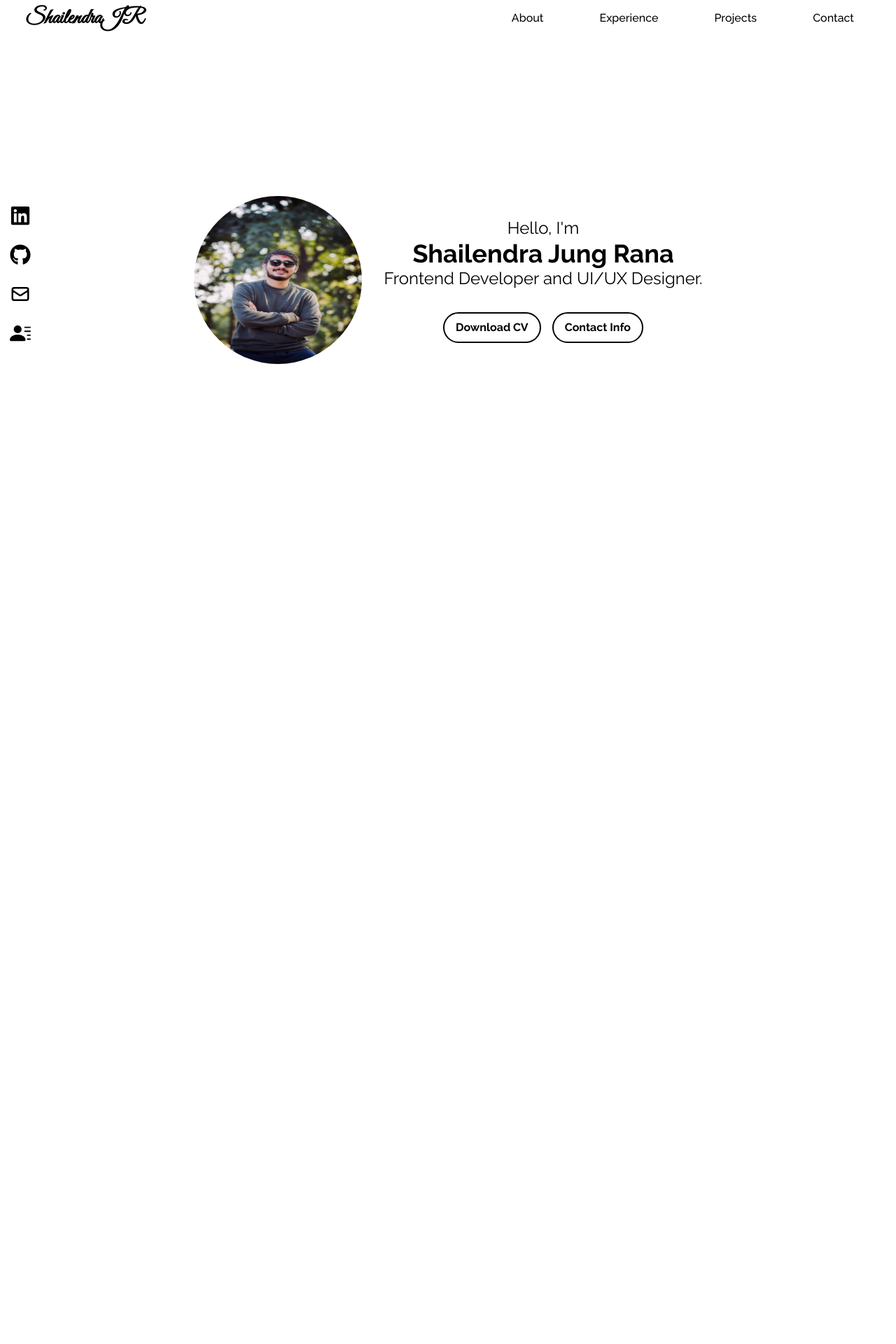
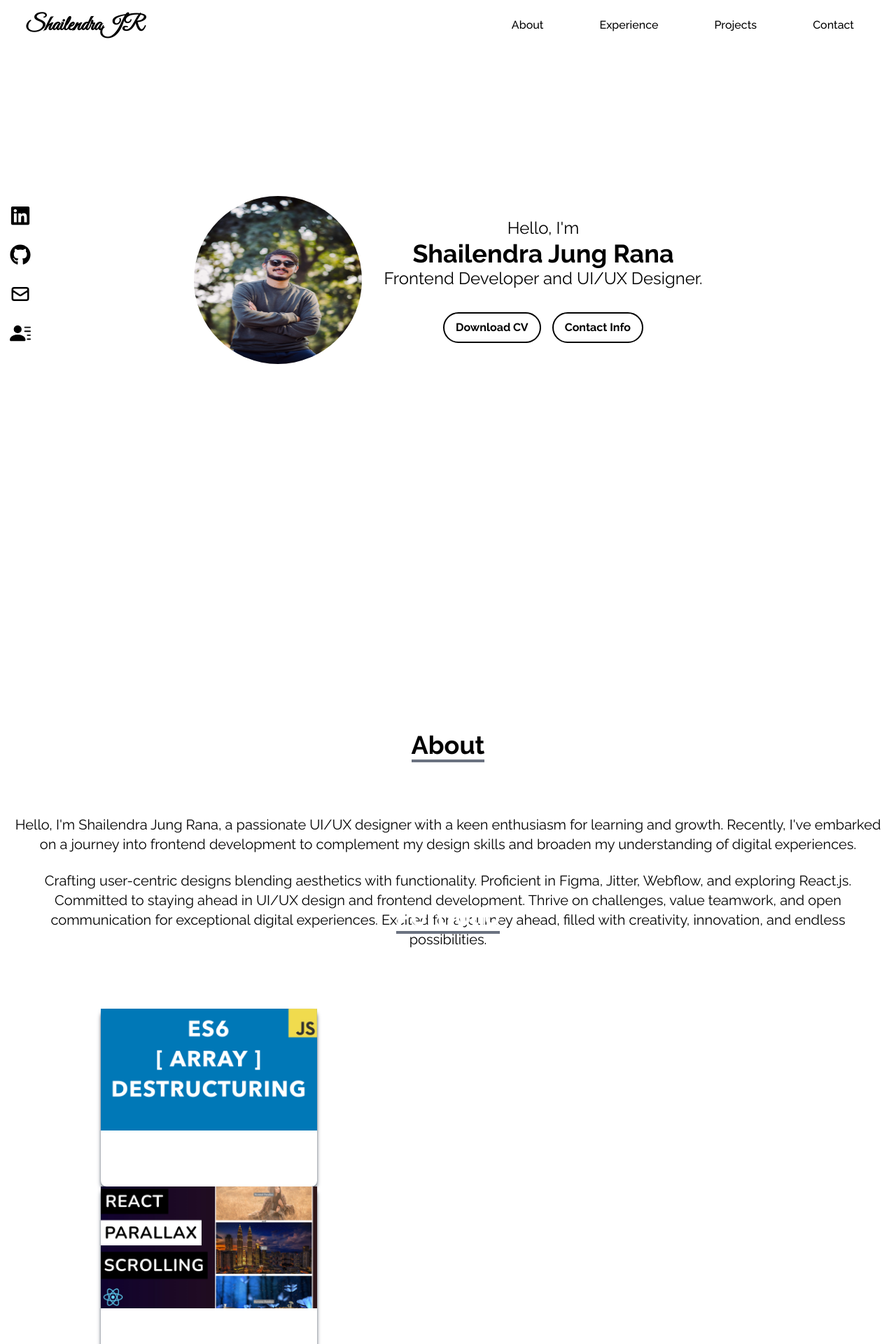
Before and after one commit to ShailendraJungRana/Portfolio, a React (Create React App) app: page / in a window 1280 px wide. Shown: the top 1920 px of the page at 70% size. Before the commit the page ends 800 px from the top, so only its background shows below. Built offline with nearby package versions, Linux system fonts and the light colour scheme.

Commit message:
About Section and project section is work on progress

```diff
--- a/src/App.js
+++ b/src/App.js
@@ -1,14 +1,18 @@
 import './App.css';
-import About from './components/About';
 import NavBar from './components/NavBar';
 import SocialLinks from './components/SocialLinks';
+import Shailendra from './components/Shailendra';
+import About from './components/About';
+import Projects from './components/Projects';
 
 function App() {
   return (
     <div className="App">
       <NavBar/>
+      <Shailendra/>
+      <SocialLinks/>
       <About/>
-      <SocialLinks/>
+      <Projects/>
     </div>
   );
 }
--- a/src/components/About.jsx
+++ b/src/components/About.jsx
@@ -1,74 +1,29 @@
 import React from 'react'
-import HeroImage from "../assets/heroImage.jpg";
-// import { MdKeyboardArrowRight } from "react-icons/md";
 
 const About = () => {
-  // const handleDownloadCV=()=>{
-  //   const link = document.createElement("a");
-  //   link.href='./src/assets/Shailendra-Jung-Rana';
-  //   link.download = "Shailendra-Jung-Rana.pdf";
-  //   document.body.appendChild(link);
-  //   link.click();
-  //   document.body.removeChild(link);
-  // };
+  return (
+    <div name='about' className="w-screen h-screen  bg-to-b from-white to-black ">
 
-  return (
-     <div name='home' className='h-screen w-full bg-gradient-to-b' >
-        <div className='max-w-screen-lg mx-auto flex flex-col texts-center
-        justify-center h-full px-4 py-3 md:flex-row'>
-        <div className="flex justify-center items-center md:mr-0">
-            <img src={HeroImage} alt="profile" className='mx-auto rounded-full w-60 h-60 md:w-60 md:h-60 '/>
-        </div>
-        <br></br>
-         {/* <div className='max-w-screen-lg flex flex-col justify-center items-center h-screen'> */}
-        <div className='flex flex-col justify-center items-center md:ml-8'>
-        <div className='text-center md:mr-0' >
-             <p className='text-2xl'>Hello, I'm</p>
-             <h1 className='text-4xl font-bold'>Shailendra Jung Rana</h1>
-             <p className='text-2xl'>Frontend Developer and UI/UX Designer.</p>
+        <div className='max-w-screem-lg p-4 mx-auto flex flex-col justify-center w-full h-full'>
+            <div className='pb-10'>
+                <p className='text-4xl font-bold inline border-b-4 border-gray-500'>About</p>
+            </div>
+            <p className='text-xl mt-10' >
+            Hello, I'm Shailendra Jung Rana, a passionate UI/UX designer with a
+             keen enthusiasm for learning and growth. Recently, I've embarked on a journey into
+             frontend development to complement my design skills and broaden my understanding of digital experiences.
+            </p>
+
+            <br/>
+
+            <p className='text-xl'>
+
+            Crafting user-centric designs blending aesthetics with functionality. Proficient in Figma, Jitter, Webflow, and exploring React.js. Committed to staying ahead in UI/UX design and frontend development. Thrive on challenges, value teamwork, and open communication for exceptional digital experiences. Excited for a journey ahead, filled with creativity, innovation, and endless possibilities.
+            </p>
         </div>
 
-        <div className='flex justify-center space-x-4 mt-8'>
-             <button className="bg-white hover:bg-gray-700 text-black font-bold py-2 px-4 rounded-full border-2 border-black " >
-               Download CV
-             </button>
-
-             <button className="bg-white hover:bg-gray-700 text-black font-bold py-2 px-4 rounded-full border-2 border-black">
-               Contact Info
-             </button>
-
-        </div>
-        </div>
-        </div>
-        <div>
-        </div>
-     </div>
-
-
+    </div>
   )
 }
 
 export default About
-    //   {/* <MdKeyboardArrowRight /> */}
-
-// <div className='flex flex-col md:flex-row'>
-//   <div className="flex justify-center items-center">
-//     <img src={HeroImage} alt="profile" className='mx-auto rounded-full w-60 h-60 md:w-60 md:h-60'/>
-//   </div>
-
-//   <div className='flex flex-col justify-center items-center md:ml-8'>
-//     <div className='text-center'>
-//       <p className='text-2xl'>Hello, I'm</p>
-//       <h1 className='text-4xl font-bold'>Shailendra Jung Rana</h1>
-//       <p className='text-2xl'>Frontend Developer and UI/UX Designer.</p>
-//     </div>
-//     <div className='flex justify-center space-x-4 mt-8'>
-//       <button className="bg-white hover:bg-gray-700 text-black font-bold py-2 px-4 rounded-full border-2 border-black">
-//         Download CV
-//       </button>
-//       <button className="bg-white hover:bg-gray-700 text-black font-bold py-2 px-4 rounded-full border-2 border-black">
-//         Contact Info
-//       </button>
-//     </div>
-//   </div>
-// </div>
--- a/src/components/NavBar.jsx
+++ b/src/components/NavBar.jsx
@@ -1,9 +1,9 @@
-
 import { FontAwesomeIcon } from '@fortawesome/react-fontawesome'
 import { faBars, faTimes } from '@fortawesome/free-solid-svg-icons'; // Import the specific icon
 import React, {useState} from 'react';
 
 const Navbar = () => {
+
   const [nav,setNav]= useState(false);
 
   const links=[
@@ -30,14 +30,14 @@ const Navbar = () => {
     //py-1 is bootstrap class that adds padding to vertical
     <div className="flex justify-between items-center w-full h-20px-2 py-2  text-black fixed bg-white fixed">
       <div>
-        <h1 className="text-3xl font-bold font-signature ml-4 px-5 cursor-pointer" >ShailendraJR</h1>
+        <h1 className="text-3xl font-bold font-signature ml-4 px-5 cursor-pointer"  >ShailendraJR</h1>
       </div>
       <ul className='hidden md:flex mr-15' >
       {/* //changes in here and li key mr-10 */}
 
       {links.map(({id,link}) =>(
            <li key={id} className='px-5 cursor-pointer capitalize font-medium
-           text-black-500 hover:scale-105 duration-300 mr-10'>{link}</li> //key={link,id}
+           text-black-500 hover:scale-105 duration-300 mr-10 py-4 lg:py-4'>{link}</li> //key={link,id}
       ))}
       </ul>
       <div onClick={()=>setNav(!nav)} className='cursor-pointer pr-6 z-10 text-grey-500 md:hidden'>
--- /dev/null
+++ b/src/components/Projects.jsx
@@ -0,0 +1,66 @@
+import React from 'react'
+import arrayDestruct from '../assets/portfolio/arrayDestruct.jpg' ;
+import navbar from '../assets/portfolio/navbar.jpg' ;
+import reactParallax from '../assets/portfolio/reactParallax.jpg';
+import reactSmooth from '../assets/portfolio/reactSmooth.jpg';
+import reactWeather from '../assets/portfolio/reactWeather.jpg';
+
+
+const Projects = () => {
+
+    const portfolio =[
+        {
+        id:1,
+        src:arrayDestruct
+        },
+        {
+        id:2,
+        src:reactParallax
+        },
+        {
+        id:3,
+        src:reactSmooth
+        },
+        {
+        id:4,
+        src:reactWeather
+        },
+        {
+        id:5,
+        src:navbar
+        },
+]
+
+  return (
+    <div name="portfolio"  className="w-full h-screen bg-to-b from-white    to-black-800
+    text-white md:h-screen">
+    <div className='max-w-screen-lg p-4 mx-auto flex flex-col justify-center w-full h-full'>
+    <div className='pb-10'>
+    <p className='text-4xl font-bold inline border-b-4 border-gray-500'>
+        Portfolio
+
+    </p>
+    <p className='py-6'>Check out some of my work</p>
+    </div>
+
+    {
+        portfolio.map(({id,src})=>(
+
+    <div key={id} className='grid sm:grid-cols-2 md:grid-cols-3 gap-8 px-12 sm:px-0 '>
+        <div className='shadow-md shadow-gray-600 rounded-lg'>
+            <img src={src} alt='' className='rounder-md duration-200 hover:scale-105'/>
+            <div className='flex items-center justify-center'>
+            <button className='w-1/2 px-6 py-3 m-4 duration-200 hover:scale-105'> Demo </button>
+            <button className='w-1/2 px-6 py-3 m-4 duration-200 hover:scale-105'> Code</button>
+            </div>
+        </div>
+    </div>
+        ))
+    }
+
+    </div>
+    </div>
+  )
+}
+
+export default Projects
--- /dev/null
+++ b/src/components/Shailendra.jsx
@@ -0,0 +1,76 @@
+import React from 'react'
+import HeroImage from "../assets/heroImage.jpg";
+
+// import { MdKeyboardArrowRight } from "react-icons/md";
+
+const Shailendra = () => {
+  const handleDownloadCV=()=>{
+    const link = document.createElement("a");
+    link.href='/resume.pdf';
+    link.download='resume.pdf';
+    document.body.appendChild(link);
+    link.click();
+    document.body.removeChild(link);
+  };
+
+  return (
+     <div name='home' className='h-screen w-full bg-gradient-to-b' >
+        <div className='max-w-screen-lg mx-auto flex flex-col texts-center
+        justify-center h-full px-4 py-3 md:flex-row'>
+        <div className="flex justify-center items-center md:mr-0">
+            <img src={HeroImage} alt="profile" className='mx-auto rounded-full w-60 h-60 md:w-60 md:h-60 '/>
+        </div>
+        <br></br>
+         {/* <div className='max-w-screen-lg flex flex-col justify-center items-center h-screen'> */}
+        <div className='flex flex-col justify-center items-center md:ml-8'>
+        <div className='text-center md:mr-0' >
+             <p className='text-2xl'>Hello, I'm</p>
+             <h1 className='text-4xl font-bold'>Shailendra Jung Rana</h1>
+             <p className='text-2xl'>Frontend Developer and UI/UX Designer.</p>
+        </div>
+
+        <div className='flex justify-center space-x-4 mt-8'>
+             <button className="bg-white hover:bg-gray-700 text-black font-bold py-2 px-4 rounded-full border-2 border-black " onClick={handleDownloadCV} >
+               Download CV
+             </button>
+
+             <button className="bg-white hover:bg-gray-700 text-black font-bold py-2 px-4 rounded-full border-2 border-black">
+               Contact Info
+             </button>
+
+
+        </div>
+        </div>
+        </div>
+        <div>
+        </div>
+     </div>
+
+
+  )
+}
+
+export default Shailendra
+    //   {/* <MdKeyboardArrowRight /> */}
+
+// <div className='flex flex-col md:flex-row'>
+//   <div className="flex justify-center items-center">
+//     <img src={HeroImage} alt="profile" className='mx-auto rounded-full w-60 h-60 md:w-60 md:h-60'/>
+//   </div>
+
+//   <div className='flex flex-col justify-center items-center md:ml-8'>
+//     <div className='text-center'>
+//       <p className='text-2xl'>Hello, I'm</p>
+//       <h1 className='text-4xl font-bold'>Shailendra Jung Rana</h1>
+//       <p className='text-2xl'>Frontend Developer and UI/UX Designer.</p>
+//     </div>
+//     <div className='flex justify-center space-x-4 mt-8'>
+//       <button className="bg-white hover:bg-gray-700 text-black font-bold py-2 px-4 rounded-full border-2 border-black">
+//         Download CV
+//       </button>
+//       <button className="bg-white hover:bg-gray-700 text-black font-bold py-2 px-4 rounded-full border-2 border-black">
+//         Contact Info
+//       </button>
+//     </div>
+//   </div>
+// </div>
--- a/src/components/SocialLinks.jsx
+++ b/src/components/SocialLinks.jsx
@@ -52,15 +52,16 @@ function SocialLinks() {
 ];
 
         return (
-<div className='flex flex-col top-[35%] left-0 fixed'>
+<div className=' flex flex-col top-[35%] left-0 fixed'>
       <ul>
         {links.map(({id, child, href,style,download})=>(
             <li key={id}
-                className= {"flex justify-between items-center w-40 h-14 px-4 bg-white ml-[-100px] hover:ml-[-10px] hover:rounder-md duration-300 bg-white-500" + ""+ style}>
+                className= {" flex justify-between items-center w-40 h-14 px-4 py-6 bg-white ml-[-100px] hover:ml-[-10px] hover:rounder-md duration-300 bg-white-500 " + style}>
              <a href={href}
-                className='flex justify-between items-center w-full text-black h-14 '
+                className='flex justify-between items-center w-full text-black '
                 download={download}
                 target='_blank'
+                rel='noreferrer'
               >
                  {child}
              </a>
```
Also changed, not shown: 1 other file (tests, documents, lock files or other folders).
